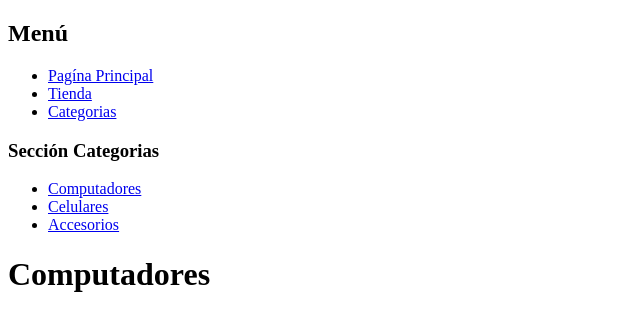
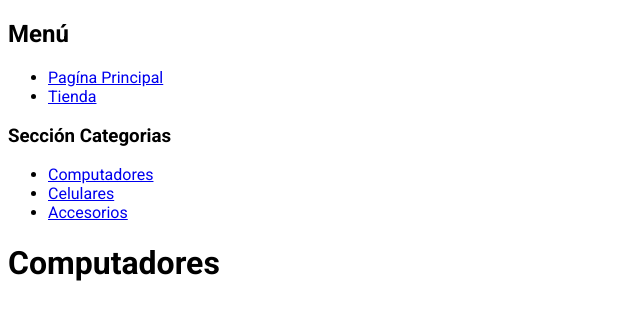
Before and after one commit to INGJavierSanchez/listas, a Next.js app: page /tienda/categorias/computadores in a window 1280 px wide. Shown: the top 330 px of the page, without its empty margins (0-640 px from the left). Built offline with nearby package versions, Linux system fonts and the light colour scheme.

Commit message:
agregar fuentes

```diff
--- a/app/layout.jsx
+++ b/app/layout.jsx
@@ -1,13 +1,20 @@
 import Navbar from "../components/Navbar"
+import {Roboto} from "next/font/google"
 export const metadata = {
-  title: 'Listas',
+  title: 'Tienda',
   description: 'Listas',
 }
+
+const roboto = Roboto({
+  weight: ["300","400","500","700"],
+  style: ["italic", "normal"],
+  subsets: ["latin"],
+})
 
 export default function RootLayout({ children }) {
   return (
     <html lang="es">
-      <body>
+      <body className={roboto.className}>
        <Navbar />
         {children}
         </body>
--- a/app/tienda/categorias/accesorios/page.jsx
+++ b/app/tienda/categorias/accesorios/page.jsx
@@ -1,3 +1,7 @@
+export const metadata = {
+    title: 'Categorias->Accesorios',
+    description: 'Accesorios',
+  }
 export  default function accesorios(){
     return <div><h1>Accesorios</h1></div>
 }
--- a/app/tienda/categorias/celulares/page.jsx
+++ b/app/tienda/categorias/celulares/page.jsx
@@ -1,3 +1,7 @@
+export const metadata = {
+    title: 'Categorias->Celulares',
+    description: 'Celulares',
+  }
 export default function celulares(){
     return <div><h1>Celulares</h1></div>
 }
--- a/app/tienda/categorias/computadores/page.jsx
+++ b/app/tienda/categorias/computadores/page.jsx
@@ -1,3 +1,8 @@
+
+export const metadata = {
+  title: 'Categorias->Computadores',
+  description: 'Computadores',
+}
 export  default function computadores(){
     return <div><h1>Computadores</h1></div>
 }
--- a/app/tienda/categorias/layout.jsx
+++ b/app/tienda/categorias/layout.jsx
@@ -1,6 +1,10 @@
 import Link from "next/link";
+export const metadata ={
+    title: "Tienda -> Categorias"
 
-export default function  TiendaLayout({ children }){
+}
+
+export default function  CategoriaLayout({ children }){
     return <>
     <nav>
         <h3>Sección Categorias</h3>
--- a/app/tienda/page.jsx
+++ b/app/tienda/page.jsx
@@ -1,4 +1,6 @@
+import Link from "next/link";
+
 export default function tienda(){
-    return <div><h1>Tienda</h1></div>
+    return <div><h1><Link href="/tienda/categorias">Categorias</Link></h1></div>
 
 }
--- a/components/Navbar.jsx
+++ b/components/Navbar.jsx
@@ -13,11 +13,6 @@ export default function Navbar(){
   Tienda
   </Link>
   </li>
-  <li>
-  <Link href="/tienda/categorias">
-  Categorias
-  </Link>
-  </li>
 </ul>
 </nav>
 );
```
